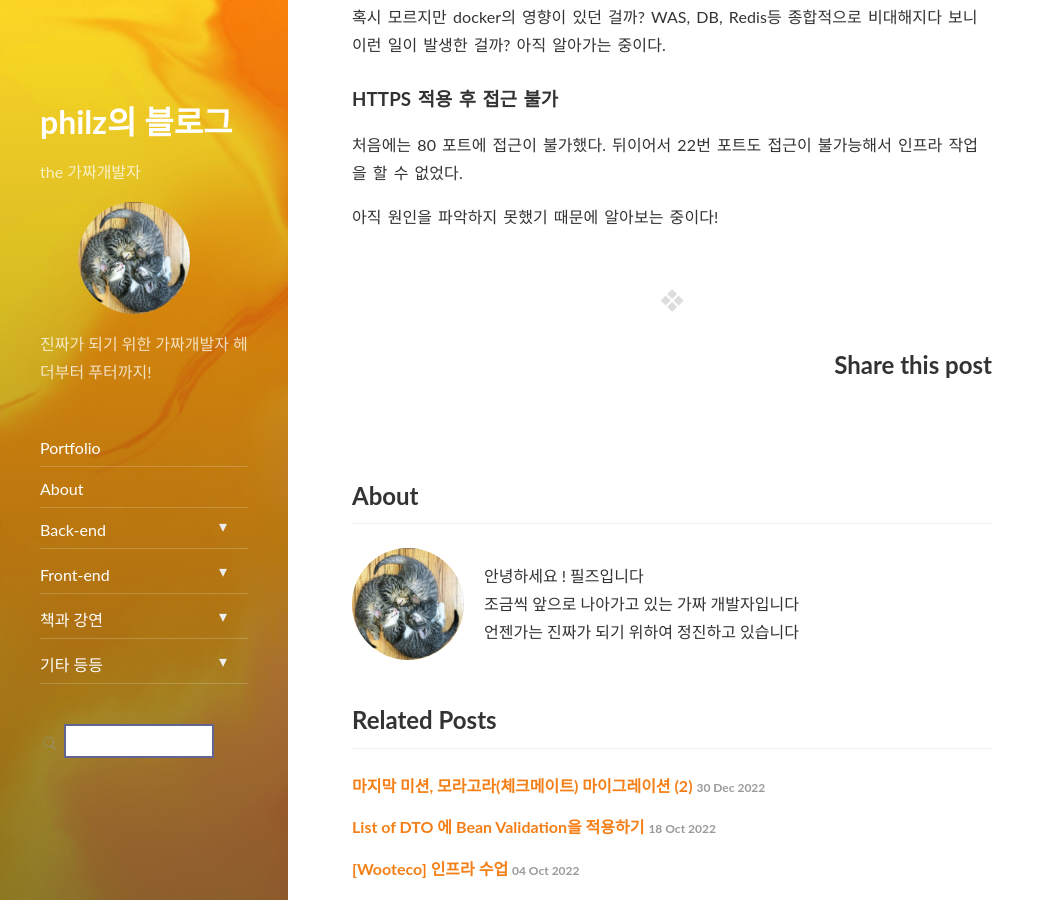
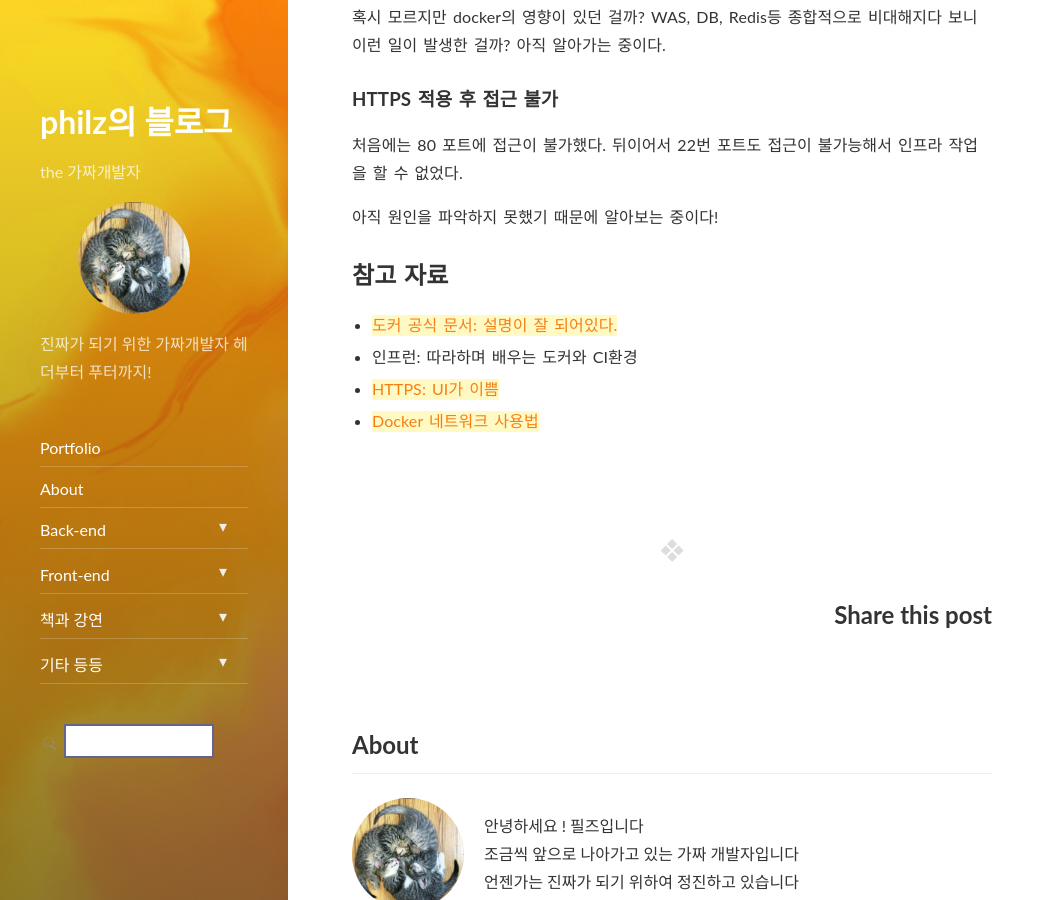
Before and after one commit to progress0407/progress0407.github.io, a Jekyll site: the page built from _posts/backend/wooteco/2022-12-20-moragora-migration.md, in a window 1280 px wide and 900 px high, scrolled down 6440 px. Shown: the whole window, without its empty margins (0-1055 px from the left). Built offline with Jekyll 4.4.1, drawn with Linux system fonts in a browser that asks for light colours; nearby versions of some CDN libraries.

Commit message:
update migration post

```diff
--- a/_posts/backend/wooteco/2022-12-20-moragora-migration.md
+++ b/_posts/backend/wooteco/2022-12-20-moragora-migration.md
@@ -247,3 +247,10 @@ npm run build
 처음에는 80 포트에 접근이 불가했다. 뒤이어서 22번 포트도 접근이 불가능해서 인프라 작업을 할 수 없었다.
 
 아직 원인을 파악하지 못했기 때문에 알아보는 중이다!
+
+## 참고 자료
+
+- [도커 공식 문서: 설명이 잘 되어있다.](https://docs.docker.com/engine/reference/commandline/run/)
+- 인프런: 따라하며 배우는 도커와 CI환경
+- [HTTPS: UI가 이쁨](https://www.digitalocean.com/community/tutorials/how-to-secure-nginx-with-let-s-encrypt-on-ubuntu-22-04)
+- [Docker 네트워크 사용법](https://www.daleseo.com/docker-networks/)
```
Also changed, not shown: _posts/backend/wooteco/2022-12-30-moragora-migration-2.md (+3 -1 lines).
